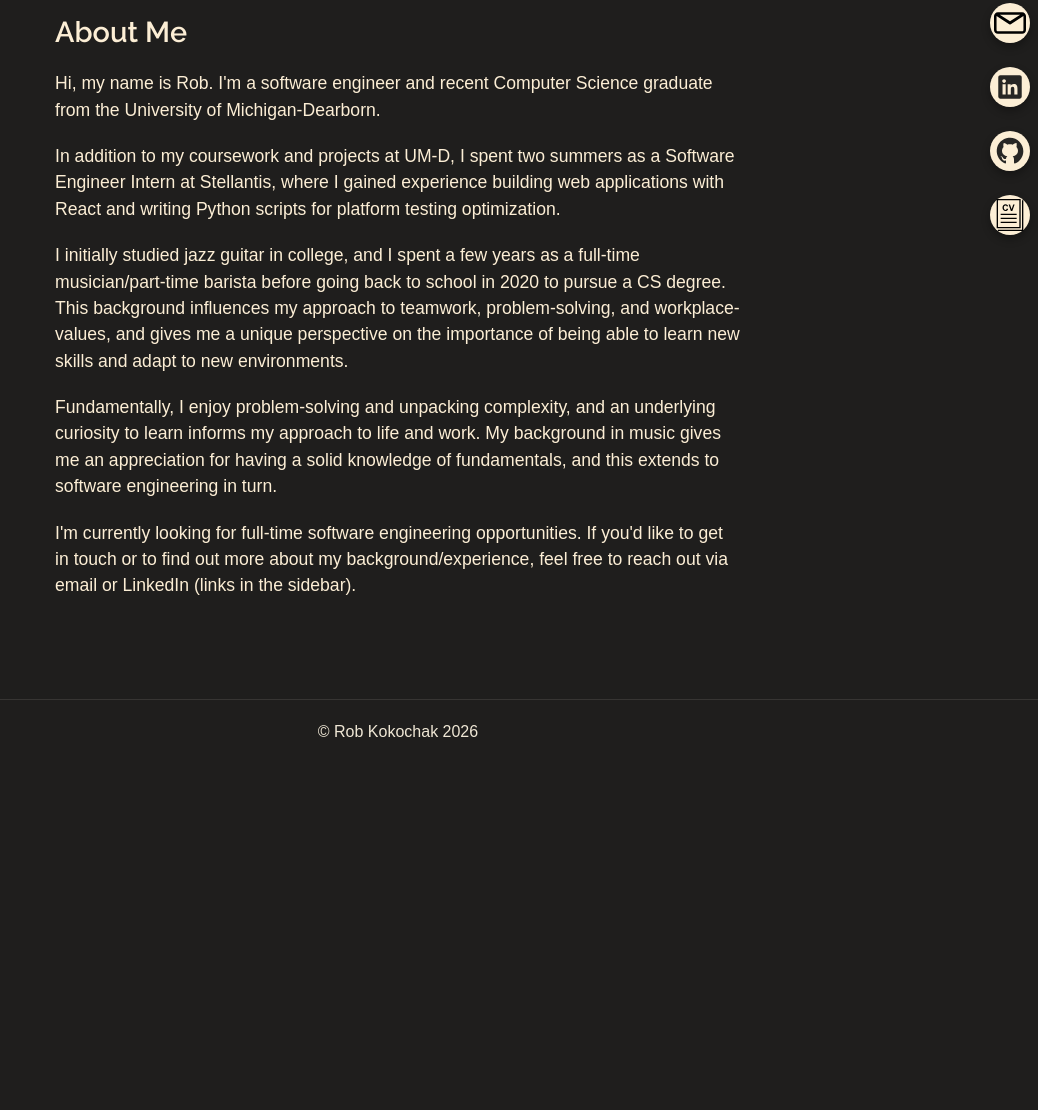
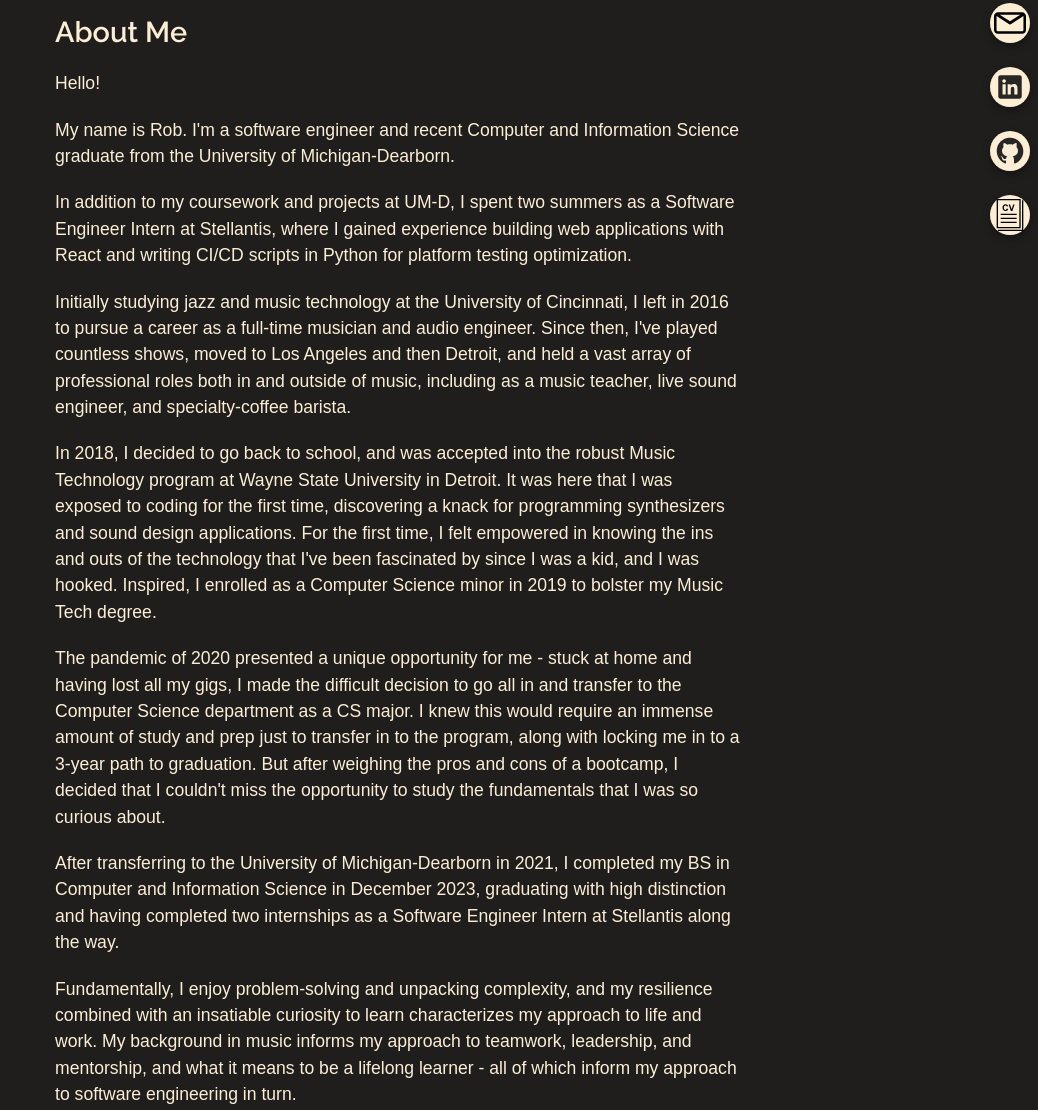
Before and after one commit to RobKokochak/portfolio-site, an Eleventy site: page src/about.njk in a window 1280 px wide. Shown: the part 85-1195 px from the top of the page, without its empty margins (242-1280 px from the left). Before the commit the page ends 849 px from the top, so only its background shows below. Built offline with nearby package versions, Linux system fonts and the light colour scheme; Eleventy itself is replaced by a stand-in of ours; files that its build step writes are made by us from their sources; a web font is replaced by a local one.

Commit message:
update about me

```diff
--- a/src/_includes/profile.njk
+++ b/src/_includes/profile.njk
@@ -1,6 +1,6 @@
 <section class="profile">
   <div class="profile__image-wrapper">
-    {% EleventyImage "/images/profile.jpeg", "Rob Kokochak - Software Engineer", "(min-width: 16em) 94vw, 100vw" %}
+    {% EleventyImage "/images/profile.jpeg", "Rob Kokochak - Software Engineer", "(min-width: 16em) 100vw, 100vw" %}
   </div>
   <div class="profile__card">
     <h2 class="profile__text profile__text--lead">Hello! My name is Rob Kokochak.</h2>
--- a/src/about.njk
+++ b/src/about.njk
@@ -6,24 +6,47 @@
 <section class="bio prose">
   <h2 class="about-me-heading">About Me</h2>
   <div class ="about-content">
-    <p>Hi, my name is Rob. I'm a software engineer and recent Computer Science graduate from the University of Michigan-Dearborn.</p>
+    <p>Hello!</p>
 
-    <p>In addition to my coursework and projects at UM-D, I spent two summers as a Software Engineer Intern at Stellantis, where I gained experience building web applications
-      with React and writing Python scripts for platform testing optimization.
+    <p>My name is Rob. I'm a software engineer and recent Computer and Information Science graduate from the University of Michigan-Dearborn.</p>
+
+    <p>In addition to my coursework and projects at UM-D, I spent two summers as a Software Engineer Intern at Stellantis, where I gained
+      experience building web applications with React and writing CI/CD scripts in Python for platform testing optimization.
     </p>
 
-    <p>I initially studied jazz guitar in college,
-      and I spent a few years as a full-time musician/part-time barista before going back to school in 2020 to pursue a CS degree. This background influences
-      my approach to teamwork, problem-solving, and workplace-values, and gives me a unique perspective on the importance of
-      being able to learn new skills and adapt to new environments.
+    <p>Initially studying jazz and music technology at the University of Cincinnati, I left in 2016 to pursue a career as a
+      full-time musician and audio engineer. Since then, I've played countless shows, moved to Los Angeles and then Detroit,
+      and held a vast array of professional roles both in and outside of music, including as a music teacher, live sound engineer,
+      and specialty-coffee barista.
     </p>
 
-    <p>Fundamentally, I enjoy problem-solving and unpacking complexity, and an underlying curiosity to learn informs my approach to life and work.
-      My background in music gives me an appreciation for having a solid knowledge of fundamentals, and this extends to software engineering in turn.
+    <p>In 2018, I decided to go back to school, and was accepted into
+      the robust Music Technology program at Wayne State University in Detroit. It was here that I was exposed to
+      coding for the first time, discovering a knack for programming synthesizers and sound design applications.
+      For the first time, I felt empowered in knowing the ins and outs of the technology that I've been fascinated
+      by since I was a kid, and I was hooked. Inspired, I enrolled as a Computer Science minor in 2019 to bolster my Music Tech degree.
+    </p>
+
+    <p>The pandemic of 2020 presented a unique opportunity for me - stuck at home and having lost all my gigs,
+      I made the difficult decision to go all in and transfer to the Computer Science department as a CS major.
+      I knew this would require an immense amount of study and prep just to transfer in to the program, along with
+      locking me in to a 3-year path to graduation. But after weighing the pros and cons of a bootcamp, I decided that
+      I couldn't miss the opportunity to study the fundamentals that I was so curious about.
+    </p>
+
+    <p>After transferring to the University of Michigan-Dearborn in 2021, I completed my BS in Computer and
+      Information Science in December 2023, graduating with high distinction and having completed two internships
+      as a Software Engineer Intern at Stellantis along the way.
+    </p>
+
+    <p>Fundamentally, I enjoy problem-solving and unpacking complexity, and my resilience combined with an insatiable
+      curiosity to learn characterizes my approach to life and work. My background in music informs my approach to teamwork,
+      leadership, and mentorship, and what it means to be a lifelong learner - all of which inform my approach to software engineering in turn.
     </p>
 
     <p>
-      I'm currently looking for full-time software engineering opportunities. If you'd like to get in touch or to find out more about my background/experience, feel free to reach out via email or LinkedIn (links in the sidebar).
+      I'm currently looking for full-time software engineering opportunities. If you'd like to get in touch or
+      to find out more about my background/experience, feel free to reach out via email or LinkedIn (links in the sidebar).
     </p>
   </div>
 </section>
```
